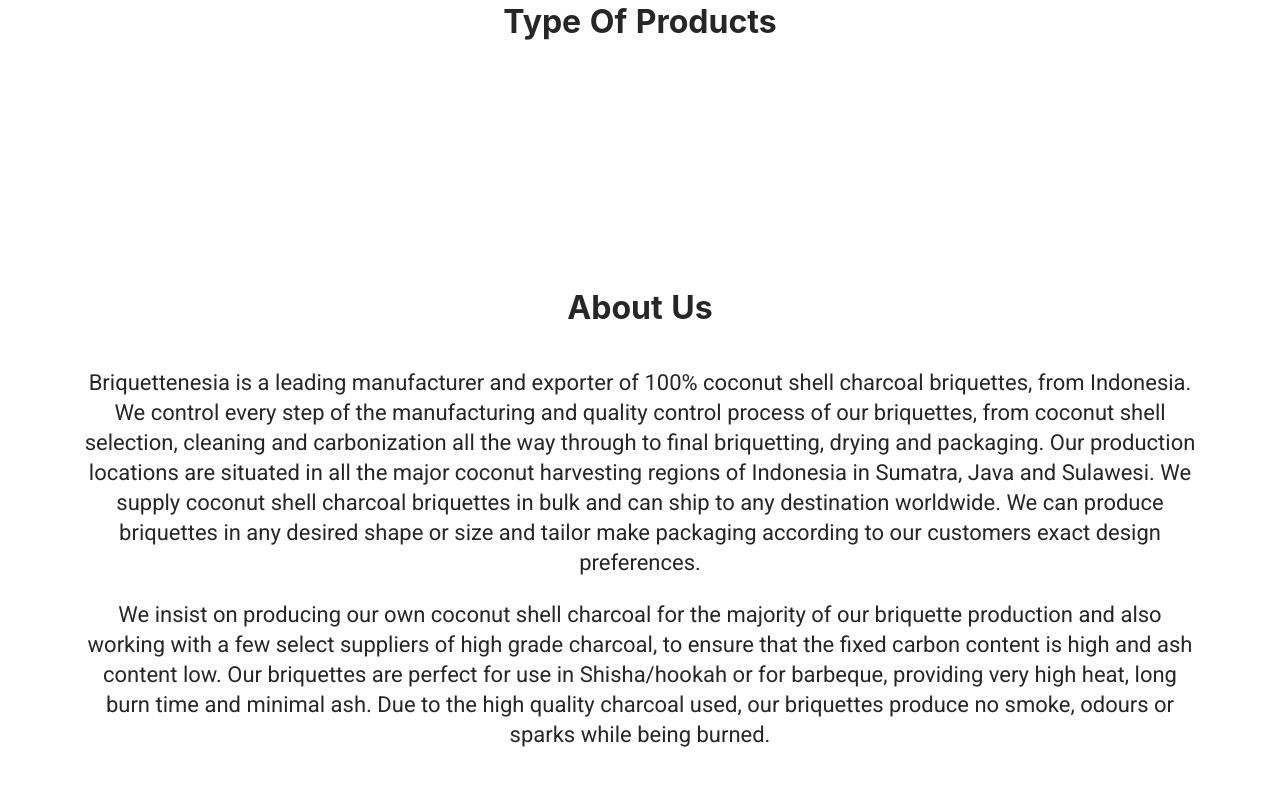
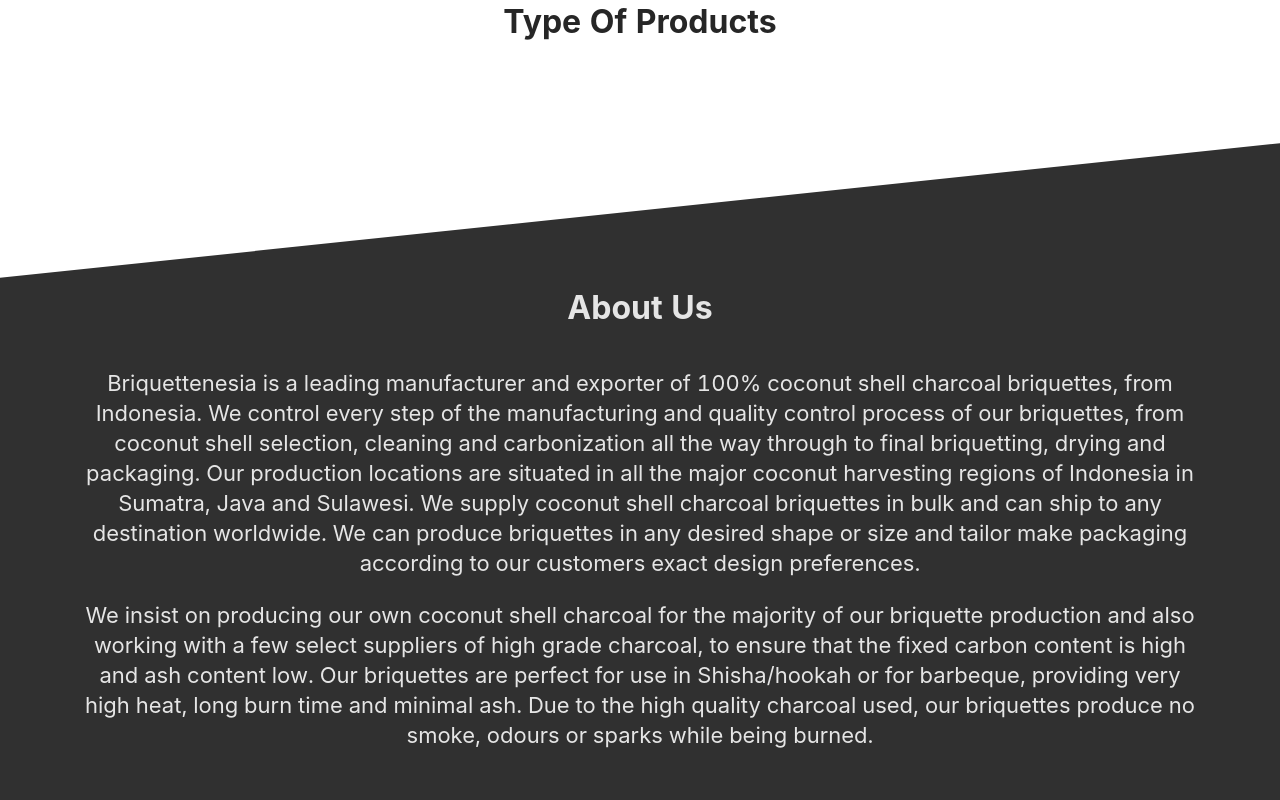
Before and after one commit to FahrasNH/briquettenesia, a Next.js app: page / in a window 1280 px wide. Shown: the part 920-1720 px from the top of the page. Built offline with nearby package versions, Linux system fonts and the light colour scheme.

Commit message:
background styling about

```diff
--- a/src/components/LandingPage/AboutSection/index.jsx
+++ b/src/components/LandingPage/AboutSection/index.jsx
@@ -1,17 +1,24 @@
-import { Row } from 'antd'
+import {
+  Row,Col
+} from 'antd'
 
 const AboutSection = () => {
   return (
     <div className="section-wrap">
-      <h1 className="section-title">About Us</h1>
-      <div className="content">
-        <p>
-        Briquettenesia is a leading manufacturer and exporter of 100% coconut shell charcoal briquettes, from Indonesia. We control every step of the manufacturing and quality control process of our briquettes, from coconut shell selection, cleaning and carbonization all the way through to final briquetting, drying and packaging. Our production locations are situated in all the major coconut harvesting regions of Indonesia in Sumatra, Java and Sulawesi. We supply coconut shell charcoal briquettes in bulk and can ship to any destination worldwide. We can produce briquettes in any desired shape or size and tailor make packaging according to our customers exact design preferences.</p>
-        <p>
+    <div className="transform-bg"/>
+      <h1 className="section-title" style={{color:'#E5E5E5'}}>About Us</h1>
+      <Row>
+        <Col>
+          <div className="content">
+            <p className="desc">
+            Briquettenesia is a leading manufacturer and exporter of 100% coconut shell charcoal briquettes, from Indonesia. We control every step of the manufacturing and quality control process of our briquettes, from coconut shell selection, cleaning and carbonization all the way through to final briquetting, drying and packaging. Our production locations are situated in all the major coconut harvesting regions of Indonesia in Sumatra, Java and Sulawesi. We supply coconut shell charcoal briquettes in bulk and can ship to any destination worldwide. We can produce briquettes in any desired shape or size and tailor make packaging according to our customers exact design preferences.</p>
 
-        We insist on producing our own coconut shell charcoal for the majority of our briquette production and also working with a few select suppliers of high grade charcoal, to ensure that the fixed carbon content is high and ash content low. Our briquettes are perfect for use in Shisha/hookah or for barbeque, providing very high heat, long burn time and minimal ash. Due to the high quality charcoal used, our briquettes produce no smoke, odours or sparks while being burned.
-        </p>
-      </div>
+            <p className="desc">
+            We insist on producing our own coconut shell charcoal for the majority of our briquette production and also working with a few select suppliers of high grade charcoal, to ensure that the fixed carbon content is high and ash content low. Our briquettes are perfect for use in Shisha/hookah or for barbeque, providing very high heat, long burn time and minimal ash. Due to the high quality charcoal used, our briquettes produce no smoke, odours or sparks while being burned.
+            </p>
+          </div>
+        </Col>
+      </Row>
       </div>
   )
 }
--- a/src/styles/components/landingPage/_about.scss
+++ b/src/styles/components/landingPage/_about.scss
@@ -1,8 +1,20 @@
-p{
-  font-family: Roboto;
+.desc{
   font-style: 300;
   line-height: 30px;
   font-size: 22px;
   text-align: center;
   vertical-align: top;
+  color: #E5E5E5;
 }
+
+.transform-bg {
+  top: -80px;
+  width: 100%;
+  left: -125px;
+  height: 700px;
+  width: 1550px;
+  height: 700px;
+  position: absolute;
+  transform: rotate(-6deg);
+  background-color: #303030;
+}
```
